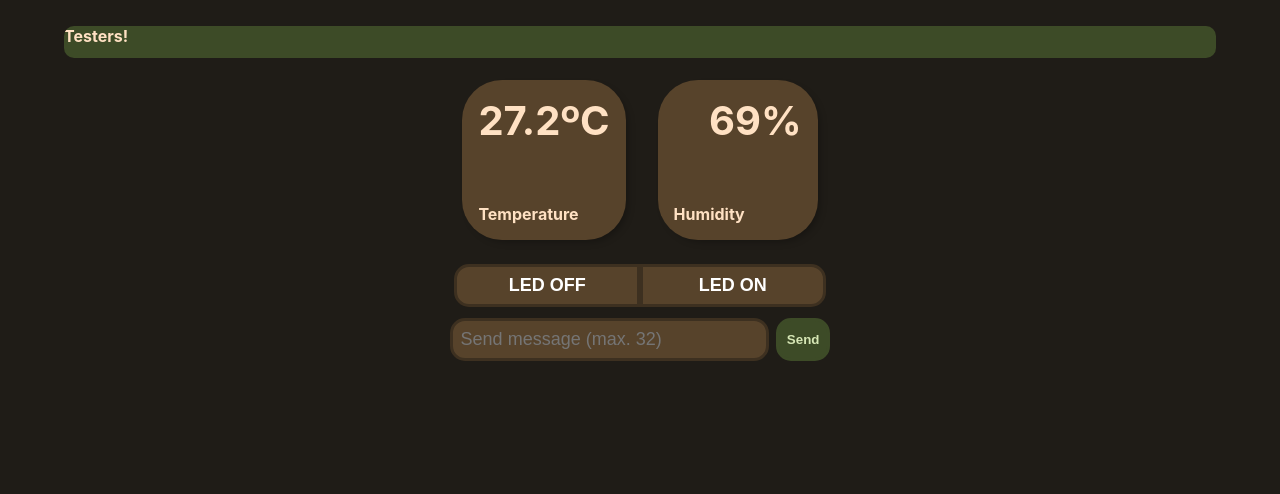
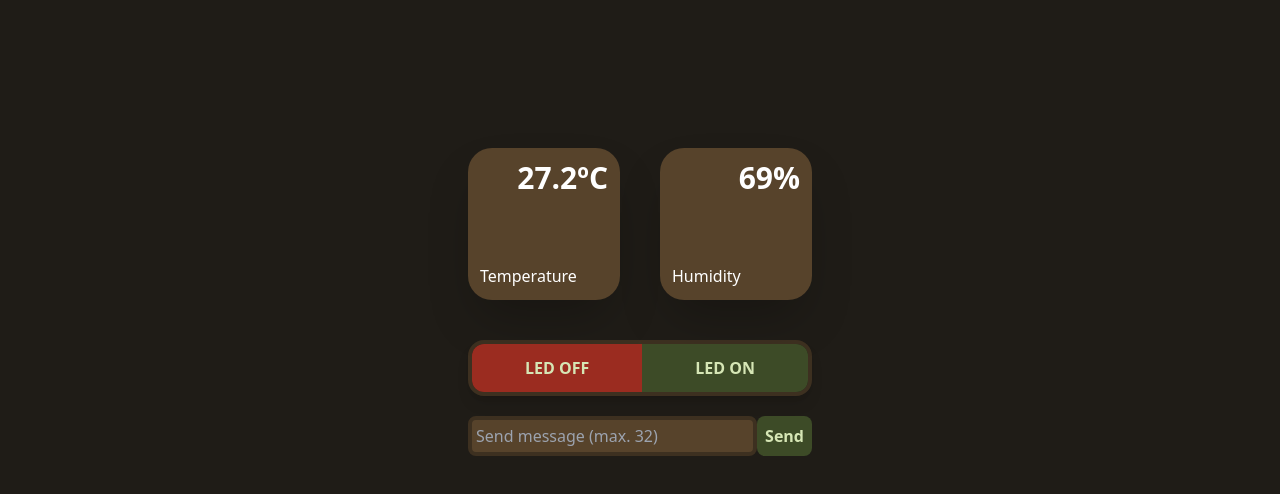
Before and after one commit to DrunkenToast/nextjs-frontend, a Next.js app: page / in a window 1280 px wide. Shown: the top 494 px of the page. Built offline with nearby package versions, Linux system fonts and the light colour scheme.

Commit message:
Tailwindcss with components, start of toasts

```diff
--- a/components/card.tsx
+++ b/components/card.tsx
@@ -1,5 +1,3 @@
-import styles from '../styles/Card.module.css';
-
 interface Card {
   data: string,
   description: string,
@@ -7,9 +5,12 @@ interface Card {
 
 const Card = ({data, description}: Card) => {
   return (
-    <div className={styles.card}>
-      <h2>{data}</h2>
-      <span>{description}</span>
+    <div className="w-1/2 p-5">
+        <div className='bg-secondary-500 flex flex-col justify-between
+        aspect-square rounded-3xl text-white p-3 shadow-2xl'>
+          <h2 className="text-right text-3xl font-bold">{data}</h2>
+          <span>{description}</span>
+        </div>
     </div>
   )
 }
--- a/components/led-switch.tsx
+++ b/components/led-switch.tsx
@@ -1,13 +1,20 @@
-
-import styles from '../styles/LedSwitch.module.css';
-
 const LedSwitch = () => {
-  return (
-    <div className={styles.container}>
-      <button onClick={() => switchLed(false)} className={`${styles['button']} ${styles['off']}`}>LED OFF</button>
-      <button onClick={() => switchLed(true)} className={`${styles['button']} ${styles['on']}`}>LED ON</button>
-    </div>
-  )
+    return (
+        <div className="text-white font-bold [&>*]:p-3
+        border-4 border-secondary-700 rounded-2xl overflow-hidden
+        flex flex-row m-5 [&>*]:transition-all shadow-lg">
+            <button onClick={() => switchLed(false)}
+                className={`flex-grow bg-danger-900 text-success-200
+                hover:bg-secondary-700 hover:text-white`}>
+                LED OFF
+            </button>
+            <button onClick={() => switchLed(true)}
+                className={`flex-grow bg-success-900 text-success-200
+                hover:bg-secondary-700 hover:text-white`}>
+                LED ON
+            </button>
+        </div>
+    )
 }
 
 function switchLed(state: boolean) {
--- a/components/send-message.tsx
+++ b/components/send-message.tsx
@@ -1,12 +1,13 @@
-import styles from '../styles/SendMessage.module.css';
-
 const SendMessage = () => {
   return (
-    <div className={styles.container}>
-      <input type='text' className={styles.input}
+    <div className='flex flex-row m-5'>
+      <input type='text' className='flex-grow bg-secondary-500 text-success-200
+      rounded-lg p-1 border-4 border-secondary-700 focus:border-secondary-900
+      focus:outline-none'
       maxLength={32} placeholder="Send message (max. 32)"
         name="message" id="message"/>
-      <input type="submit" className={styles.button} value="Send"/>
+      <input type="submit" className='bg-success-900 text-success-200 rounded-lg
+      p-2 font-bold' value="Send"/>
     </div>
   )
 }
--- a/components/toast.tsx
+++ b/components/toast.tsx
@@ -1,25 +1,22 @@
-import styles from '../styles/Toast.module.css';
-
 export enum ToastType {
     success = "success",
     error = "error",
 }
 
-type Props = {
+export type Toast = {
     type: ToastType,
     text: string
-    shown: boolean
-    //onClose: (event: React.MouseEvent<HTMLElement>) => void;
 }
 
-const Toast = ({type, text, shown}: Props) => {
-    console.log(shown ? styles['shown'] : '')
+const ToastItem = ({ type, text }: Toast) => {
     return (
-        <div className={[styles.toast, styles[type], (shown ? styles['shown'] : '')]
-            .join(' ')}>
-            {text}
+        <div className='w-full absolute top-0 p-2'>
+            <div className={`bg-success-900 rounded-lg p-2
+            text-success-200 shadow-lg font-bold transition-all`}>
+                {text}
+            </div>
         </div>
     )
 }
 
-export default Toast;
+export default ToastItem;
--- a/package.json
+++ b/package.json
@@ -17,8 +17,11 @@
     "@types/node": "18.0.0",
     "@types/react": "18.0.14",
     "@types/react-dom": "18.0.5",
+    "autoprefixer": "^10.4.7",
     "eslint": "8.18.0",
     "eslint-config-next": "12.2.0",
+    "postcss": "^8.4.14",
+    "tailwindcss": "^3.1.6",
     "typescript": "4.7.4"
   }
 }
--- a/pages/index.tsx
+++ b/pages/index.tsx
@@ -1,11 +1,12 @@
 import type { NextPage } from 'next'
 import Card from '../components/card'
 import Head from 'next/head'
-import styles from '../styles/Home.module.css'
 import SendMessage from '../components/send-message'
 import LedSwitch from '../components/led-switch'
 import { DhtApi } from '../models/dht'
-import Toast, { ToastType } from '../components/toast'
+import { Toast, ToastType} from '../components/toast'
+import ToastItem from '../components/toast'
+import { useState } from 'react'
 
 interface HomeData {
     dht: DhtApi
@@ -17,6 +18,19 @@ function Home({ dht }: HomeData) {
         console.log('Refreshing');
     }, 5 * 60 * 1000);
 
+    const [toasts, setToasts] = useState<Toast[]>([]);
+
+    const removeToast = (selectedToast: Toast) => {
+        const newToasts = toasts.filter((toast) => selectedToast !== toast)
+        setToasts(newToasts)
+    }
+
+    const addToast = (newToast: Toast) => {
+        const newToasts = toasts.slice();
+        newToasts.push(newToast)
+        setToasts(newToasts);
+    }
+
     return (
         <div>
             <Head>
@@ -24,11 +38,17 @@ function Home({ dht }: HomeData) {
                 <link rel="icon" href="/favicon.ico" />
             </Head>
 
-            <main className={styles.main}>
-                <div className={styles.filler}/>
-                <div>
-                    <Toast type={ToastType.success} text='Testers!' shown={true} />
-                    <div className='container'>
+            <main className='min-h-screen bg-primary flex'>
+                {
+                    toasts.map((toast) => {
+                        console.log(toasts);
+                        return <ToastItem type={toast.type} text={toast.text} />
+                    })
+                }
+                <div className='flex-grow hidden sm:block' />
+
+                <div className='sm:w-96 w-full mt-32'>
+                    <div className='flex flex-row' onClick={() => addToast({type: ToastType.success, text: 'test'})} >
                         <Card data={dht.temperature + 'ºC'} description='Temperature' />
                         <Card data={dht.humidity + '%'} description='Humidity' />
                     </div>
@@ -39,7 +59,7 @@ function Home({ dht }: HomeData) {
                         <SendMessage />
                     </div>
                 </div>
-                <div className={styles.filler}/>
+                <div className='flex-grow hidden sm:block' />
             </main>
         </div>
     )
--- a/styles/Card.module.css
+++ /dev/null
@@ -1,23 +0,0 @@
-.card {
-  display: flex;
-  flex-direction: column;
-  justify-content: space-between;
-  min-width: 8rem;
-  height: 8rem;
-  background-color: var(--light);
-  border-radius: 40px;
-  padding: 1rem;
-  margin: 1rem;
-  box-shadow: 4px 4px 7px -2px rgba(0, 0, 0, 0.25);
-}
-
-.card h2 {
-  margin: 0;
-  font-size: 2.5rem;
-  overflow: hidden;
-  text-align: right;
-}
-
-.card span {
-  font-weight: bold;
-}
--- a/styles/Home.module.css
+++ /dev/null
@@ -1,9 +0,0 @@
-.main {
-    display: flex;
-    flex-direction: row;
-    padding-top: 4em;
-}
-
-.filler {
-    flex-grow: 4;
-}
--- a/styles/LedSwitch.module.css
+++ /dev/null
@@ -1,26 +0,0 @@
-.container {
-    width: 100%;
-    display: flex;
-    justify-content: center;
-    flex-wrap: wrap;
-    padding: 0.5rem
-}
-
-.button {
-    background-color: var(--light);
-    border: 3px solid var(--darker);
-    padding: 0.5rem;
-    color: white;
-    font-size: large;
-    font-weight: bold;
-    text-align: center;
-    width: 50%;
-    cursor: pointer;
-}
-
-.off {
-    border-radius: 15px 0 0 15px;
-}
-.on {
-    border-radius: 0 15px 15px 0;
-}
--- a/styles/SendMessage.module.css
+++ /dev/null
@@ -1,32 +0,0 @@
-.container {
-    display: flex;
-    flex-direction: row;
-    width: 100%;
-}
-
-.input {
-    flex-grow: 1;
-    background-color: var(--light);
-    border: 3px solid var(--darker);
-    border-radius: 15px;
-    padding: 0.5rem;
-    color: white;
-    margin: 0.2rem;
-    font-size: large;
-}
-
-.input:focus {
-    outline: none;
-    border: 3px solid var(--dark);
-}
-
-.button {
-    border: 0;
-    border-radius: 15px;
-    padding: 0.5rem;
-    background-color: var(--confirm);
-    border: 3px solid var(--confirm);
-    color: var(--text-confirm);
-    margin: 0.2rem;
-    font-weight: bold;
-}
--- a/styles/Toast.module.css
+++ /dev/null
@@ -1,26 +0,0 @@
-.toast {
-    width: 90%;
-    height: 2em;
-    overflow: hidden;
-    z-index: 99;
-    font-weight: bold;
-    position: absolute;
-    top: 10px;
-    left: 0;
-    right: 0;
-    margin: 1em;
-    margin-left: auto;
-    margin-right: auto;
-    background-color: red;
-    border-radius: 10px;
-    transition: all 0.5s ease;
-    opacity: 0%;
-}
-
-.shown {
-    opacity: 100%;
-}
-
-.success {
-    background-color: var(--confirm);
-}
--- a/styles/globals.css
+++ b/styles/globals.css
@@ -1,3 +1,7 @@
+@tailwind base;
+@tailwind components;
+@tailwind utilities;
+
 :root {
     --background: #1f1c17;
     --dark: #2a2319;
@@ -9,6 +13,7 @@
     --text-confirm: #d6e6b5;
 }
 
+/*
 html,
 body {
   padding: 0;
@@ -25,3 +30,4 @@ body {
   justify-content: center;
   flex-wrap: wrap;
 }
+*/
```
Also changed, not shown: 1 other file (tests, documents, lock files or other folders).
